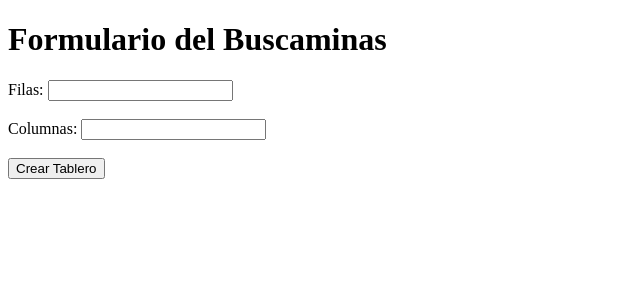
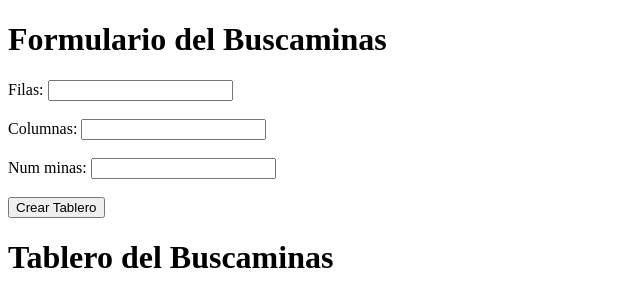
Before and after one commit to MrBlueSky2001/Buscaminas-Django, a Django app: page /index in a window 1280 px wide. Shown: the part 47-354 px from the top of the page, without its empty margins (0-640 px from the left). Run offline with Django 3.2, Linux system fonts and the light colour scheme.

Commit message:
AvancesPortafolio

```diff
--- a/tablero/forms.py
+++ b/tablero/forms.py
@@ -1,3 +1,37 @@
+# from django import forms
+
+# def validador_filas_columnas(value, filas_min=0, filas_max=20, columnas_min=0, columnas_max=15):
+#     if value < filas_min or value > filas_max:
+#         raise forms.ValidationError(f"El valor debe estar entre {filas_min} y {filas_max} para filas.")
+#     if value < columnas_min or value > columnas_max:
+#         raise forms.ValidationError(f"El valor debe estar entre {columnas_min} y {columnas_max} para columnas.")
+
+# class TableroForm(forms.Form):
+#     filas = forms.IntegerField(validators=[validador_filas_columnas])
+#     columnas = forms.IntegerField(validators=[validador_filas_columnas])
+#     num_minas = forms.IntegerField(validators=[validador_num_minas])
+
+
+# ////////////////////////////
+
+# from django import forms
+
+# def validador_filas_columnas_minas(value, filas_min=0, filas_max=20, columnas_min=0, columnas_max=15, min_minas=0):
+#     if value < filas_min or value > filas_max:
+#         raise forms.ValidationError(f"El valor debe estar entre {filas_min} y {filas_max} para filas.")
+#     if value < columnas_min or value > columnas_max:
+#         raise forms.ValidationError(f"El valor debe estar entre {columnas_min} y {columnas_max} para columnas.")
+#     if value < min_minas:
+#         raise forms.ValidationError(f"El número de minas debe ser mayor o igual a {min_minas}.")
+
+
+# class TableroForm(forms.Form):
+#     filas = forms.IntegerField(validators=[validador_filas_columnas_minas])
+#     columnas = forms.IntegerField(validators=[validador_filas_columnas_minas])
+#     num_minas = forms.IntegerField(validators=[validador_filas_columnas_minas])
+
+# /////////////////////////////////////////
+
 from django import forms
 
 def validador_filas_columnas(value, filas_min=0, filas_max=20, columnas_min=0, columnas_max=15):
@@ -9,3 +43,19 @@ def validador_filas_columnas(value, filas_min=0, filas_max=20, columnas_min=0, c
 class TableroForm(forms.Form):
     filas = forms.IntegerField(validators=[validador_filas_columnas])
     columnas = forms.IntegerField(validators=[validador_filas_columnas])
+    num_minas = forms.IntegerField()
+
+    def clean(self):
+        cleaned_data = super().clean()
+        filas = cleaned_data.get('filas')
+        columnas = cleaned_data.get('columnas')
+        num_minas = cleaned_data.get('num_minas')
+
+        if num_minas:
+            if num_minas < 0:
+                self.add_error('num_minas', 'El número de minas debe ser mayor o igual a 0.')
+
+            if num_minas > (filas * columnas) / 2:
+                self.add_error('num_minas', 'El número de minas debe ser menor o igual a la mitad de las casillas del tablero.')
+
+        return cleaned_data
--- a/tablero/templates/tablero/tablero_create.html
+++ b/tablero/templates/tablero/tablero_create.html
@@ -3,7 +3,8 @@
 {% block content %}
 
 <h1>Formulario del Buscaminas</h1>
-<form method="get">
+<form method="post">
+    {% csrf_token %}
     {{ form.non_field_errors }}
     <div class="form-group">
         {{ form.filas.label_tag }}
@@ -15,6 +16,21 @@
         {{ form.columnas }}
     </div>
     <br>
+    <div class="form-group">
+        {{ form.num_minas.label_tag }}
+        {{ form.num_minas }}
+    </div>
+    <br>
     <button type="submit">Crear Tablero</button>
 </form>
+<h1>Tablero del Buscaminas</h1>
+    <table>
+        {% for fila in tablero %}
+            <tr>
+                {% for celda in fila %}
+                    <td style="width: 10px; height: 10px; border: black solid 1px">{{ celda }}</td>
+                {% endfor %}
+            </tr>
+        {% endfor %}
+    </table>
 {% endblock %}
--- a/tablero/views.py
+++ b/tablero/views.py
@@ -1,29 +1,125 @@
+# from django.shortcuts import render
+# from .forms import TableroForm
+
+# # Create your views here.
+
+# def index2(request):
+#     return render(request, 'tablero/index2.html', {})
+
+# def tablero(request):
+#     #SI SE HA ENVIADO EL FORMULARIO
+#     if request.method == 'POST':
+#         form = TableroForm(request.POST)
+#         #EJECUTAMOS LA VALIDACIÓN
+#         if form.is_valid():
+#             #LOS DATOS SE COGEN DEL DICCIONARION CLEANED_DATA
+#             filas = form.cleaned_data['filas']
+#             columnas = form.cleaned_data['columnas']
+#             tablero = index(filas, columnas)
+#             return render(request, 'tablero/index.html', {'tablero': tablero})
+#     else:
+#         form = TableroForm()
+#     return render(request, 'tablero/tablero_create.html', {'form': form})
+
+
+# def index(filas, columnas):
+#     tablero = [['' for _ in range(columnas)] for _ in range(filas)]
+#     return tablero
+
+
+
+# ////////////////////////
+
+# import random
+
+# from django.shortcuts import render
+# from .forms import TableroForm
+
+# def index2(request):
+#     return render(request, 'tablero/index2.html', {})
+
+# def tablero(request):
+#     tablero = None  # Inicializamos tablero como nulo
+#     minas = set()
+
+#     if request.method == 'POST':
+#         form = TableroForm(request.POST)
+
+#         if form.is_valid():
+#             filas = form.cleaned_data['filas']
+#             columnas = form.cleaned_data['columnas']
+#             num_minas = form.cleaned_data['num_minas']
+
+#             total_casillas = filas * columnas
+#             if num_minas <= total_casillas / 2:
+#                 tablero = index(filas, columnas)
+#                 return render(request, 'tablero/index.html', {'tablero': tablero})
+#             else:
+#                 form.add_error('num_minas', "El número de minas debe ser menor o igual a la mitad de las casillas del tablero.")
+#         else:
+#             # El formulario no es válido, lo renderizamos nuevamente con los errores
+#             return render(request, 'tablero/tablero_create.html', {'form': form})
+#     else:
+#         form = TableroForm()
+
+#     if tablero is not None:
+#         # Si tablero se ha creado con éxito, mostramos la página "Muestra Tablero"
+#         return render(request, 'tablero/index.html', {'tablero': tablero})
+#     else:
+#         # Si no se ha enviado el formulario o hay errores en el formulario, mostramos la página del formulario.
+#         return render(request, 'tablero/tablero_create.html', {'form': form})
+
+#     return render(request, 'tablero/tablero_create.html', {'form': form})
+
+# def index(filas, columnas):
+#     tablero = [['' for _ in range(columnas)] for _ in range(filas)]
+#     return tablero
+
+# ///////////////////////////////////
+
+import random  # Importa el módulo random
+
 from django.shortcuts import render
 from .forms import TableroForm
-
-# Create your views here.
 
 def index2(request):
     return render(request, 'tablero/index2.html', {})
 
 def tablero(request):
-    if request.method == 'GET':
-        form = TableroForm(request.GET)
+    tablero = None
+    minas = set()  # Crea un conjunto para almacenar las coordenadas de las minas
+
+    if request.method == 'POST':
+        form = TableroForm(request.POST)
+
         if form.is_valid():
             filas = form.cleaned_data['filas']
             columnas = form.cleaned_data['columnas']
-            tablero = index(filas, columnas)
-            return render(request, 'tablero/index.html', {'tablero': tablero})
+            num_minas = form.cleaned_data['num_minas']
+
+            total_casillas = filas * columnas
+
+            if num_minas <= total_casillas / 2:
+                # Genera aleatoriamente las coordenadas de las minas y agrégalas al conjunto
+                while len(minas) < num_minas:
+                    fila = random.randint(0, filas - 1)
+                    columna = random.randint(0, columnas - 1)
+                    minas.add((fila, columna))
+
+                tablero = index(filas, columnas, minas)
     else:
         form = TableroForm()
-    return render(request, 'tablero/tablero_create.html', {'form': form})
 
+    if tablero is not None:
+        return render(request, 'tablero/index.html', {'tablero': tablero})
+    else:
+        return render(request, 'tablero/tablero_create.html', {'form': form})
 
-def index(filas, columnas):
+def index(filas, columnas, minas):
     tablero = [['' for _ in range(columnas)] for _ in range(filas)]
+
+    # Modifica el tablero para marcar las casillas que son minas
+    for fila, columna in minas:
+        tablero[fila][columna] = 'M'  # Marca la casilla como mina
+
     return tablero
-
-
-
-#def tablero_create(request):
-#    return render(request, 'tablero/tablero_create.html', {})
```
Also changed, not shown: tablero/tablero.py (added, +55 -0 lines).
